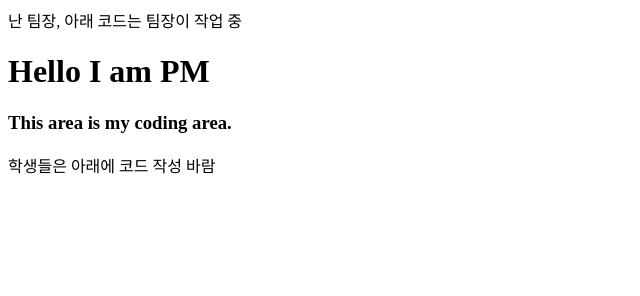
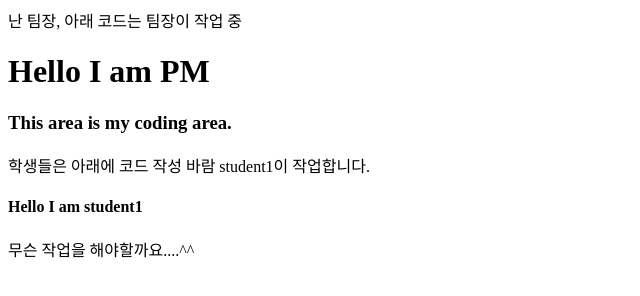
Before and after one commit to shinhwiii/Git_Project, a plain HTML site: page index.html in a window 1280 px wide. Shown: the whole page, without its empty margins (0-640 px from the left). Drawn offline with Linux system fonts and the light colour scheme.

Commit message:
student1 first commit

```diff
--- a/index.html
+++ b/index.html
@@ -11,6 +11,10 @@
 
         학생들은 아래에 코드 작성 바람
 
+        student1이 작업합니다.
+        <h4>Hello I am student1</h4>
+        무슨 작업을 해야할까요....^^
+
 
 
     </body>
```
